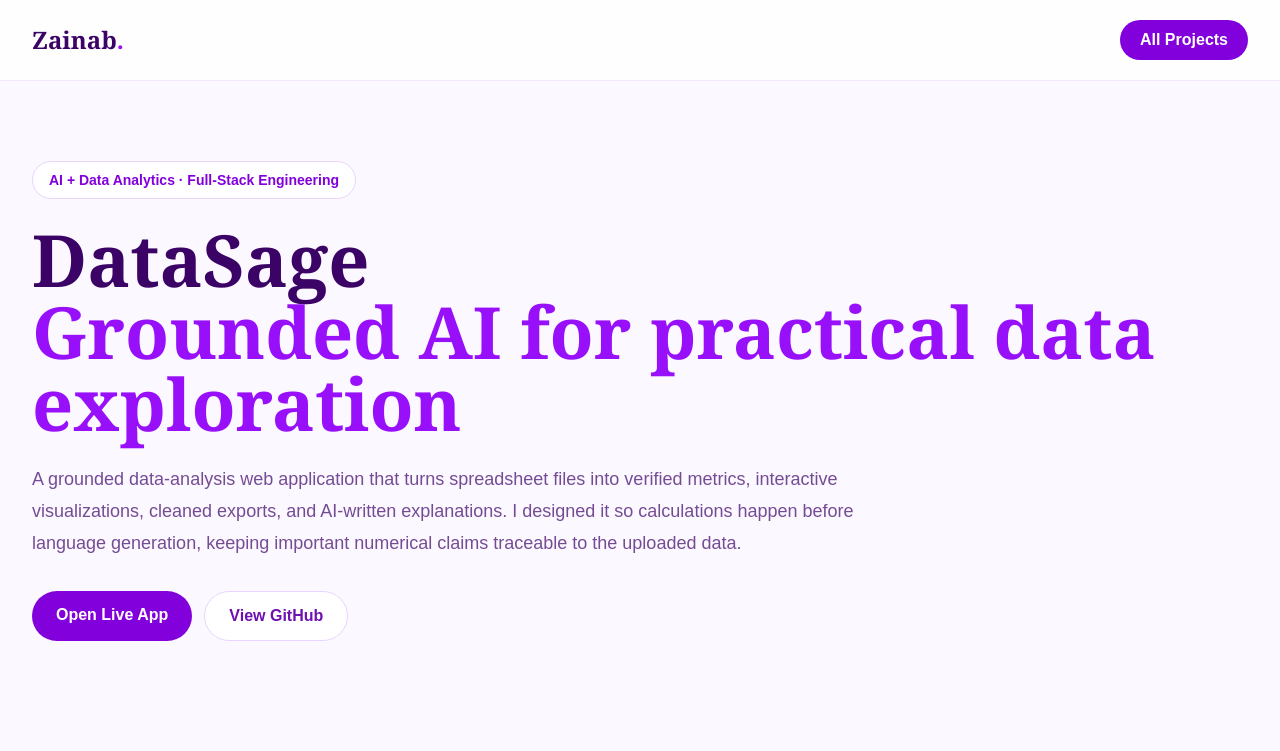
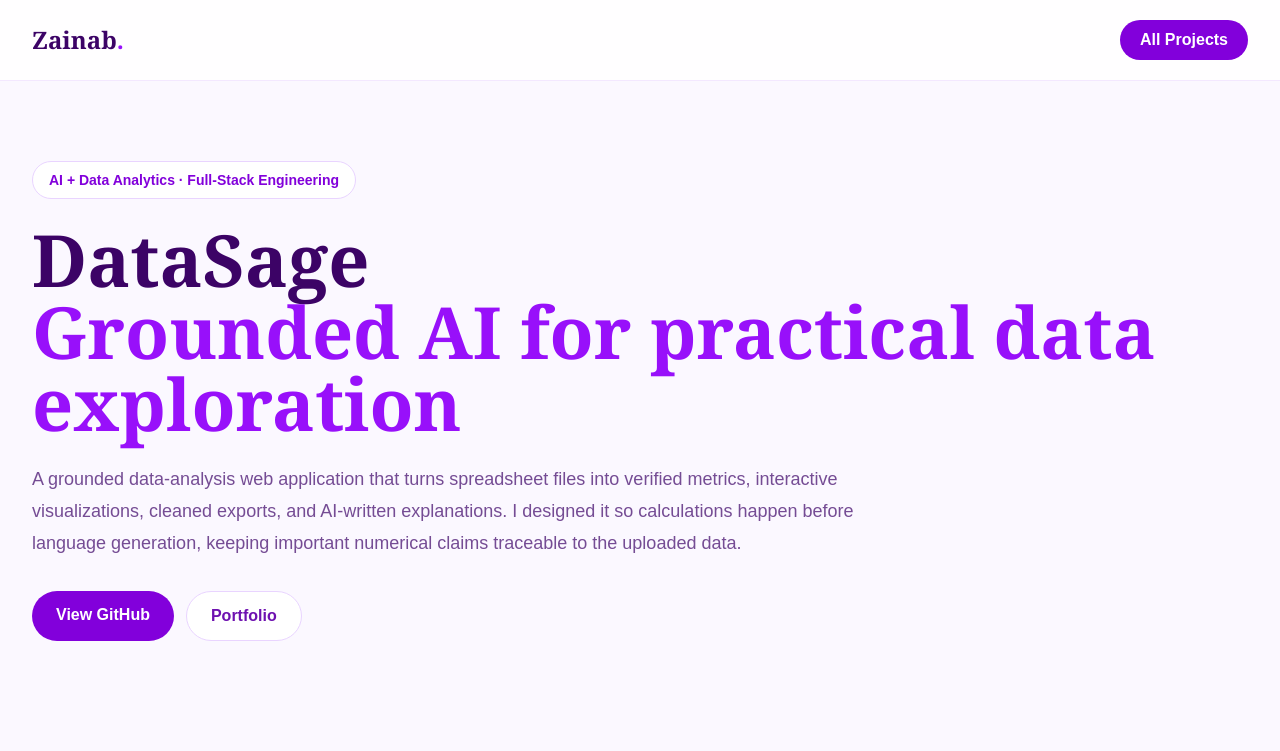
Before and after one commit to Zlawal79/zainab-portfolio, a Next.js app: page /projects/datasage in a window 1280 px wide. Shown: the top 751 px of the page. Built offline with nearby package versions, Linux system fonts and the light colour scheme.

Commit message:
Use public GitHub link for DataSage

```diff
--- a/app/projects/datasage/page.tsx
+++ b/app/projects/datasage/page.tsx
@@ -33,7 +33,7 @@ const evidence=[
 const tests=["CSV quoting and duplicate headers","Empty datasets and missing required columns","Currency-formatted and invalid values","Duplicate business IDs and unmatched joins","Refund double-counting prevention","Grounded question routing and project-plan risk calculations"];
 export default function Page(){return <main className="min-h-screen bg-[#fbf8ff] text-purple-950">
 <nav className="border-b border-purple-100 bg-white/90"><div className="mx-auto flex max-w-7xl items-center justify-between px-6 py-5 md:px-8"><Link href="/" className="font-serif text-2xl font-bold">Zainab<span className="text-purple-600">.</span></Link><Link href="/#projects" className="rounded-full bg-purple-700 px-5 py-2 font-semibold text-white">All Projects</Link></div></nav>
-<section className="mx-auto max-w-7xl px-6 py-20 md:px-8"><p className="inline-flex rounded-full border border-purple-200 bg-white px-4 py-2 text-sm font-bold text-purple-700">AI + Data Analytics · Full-Stack Engineering</p><h1 className="mt-6 font-serif text-5xl font-bold md:text-7xl">DataSage<span className="block text-purple-600">Grounded AI for practical data exploration</span></h1><p className="mt-6 max-w-4xl text-lg leading-8 text-purple-950/70">A grounded data-analysis web application that turns spreadsheet files into verified metrics, interactive visualizations, cleaned exports, and AI-written explanations. I designed it so calculations happen before language generation, keeping important numerical claims traceable to the uploaded data.</p><div className="mt-8 flex flex-wrap gap-3"><a href="https://datasage-ai.zainablawal714.chatgpt.site" target="_blank" className="rounded-full bg-purple-700 px-6 py-3 font-bold text-white">Open Live App</a><a href="https://github.com/Zlawal79/datasage-ai" target="_blank" className="rounded-full border border-purple-200 bg-white px-6 py-3 font-bold text-purple-800">View GitHub</a></div></section>
+<section className="mx-auto max-w-7xl px-6 py-20 md:px-8"><p className="inline-flex rounded-full border border-purple-200 bg-white px-4 py-2 text-sm font-bold text-purple-700">AI + Data Analytics · Full-Stack Engineering</p><h1 className="mt-6 font-serif text-5xl font-bold md:text-7xl">DataSage<span className="block text-purple-600">Grounded AI for practical data exploration</span></h1><p className="mt-6 max-w-4xl text-lg leading-8 text-purple-950/70">A grounded data-analysis web application that turns spreadsheet files into verified metrics, interactive visualizations, cleaned exports, and AI-written explanations. I designed it so calculations happen before language generation, keeping important numerical claims traceable to the uploaded data.</p><div className="mt-8 flex flex-wrap gap-3"><a href="https://github.com/Zlawal79/datasage-ai" target="_blank" className="rounded-full bg-purple-700 px-6 py-3 font-bold text-white">View GitHub</a><Link href="/" className="rounded-full border border-purple-200 bg-white px-6 py-3 font-bold text-purple-800">Portfolio</Link></div></section>
 <section className="mx-auto grid max-w-7xl gap-5 px-6 py-8 md:grid-cols-2 md:px-8"><div className="rounded-[2rem] border border-purple-100 bg-white p-8 shadow-sm"><p className="text-sm font-bold uppercase tracking-[.18em] text-purple-600">The Challenge</p><h2 className="mt-3 font-serif text-3xl font-bold">Useful data is not automatically useful insight.</h2><p className="mt-5 leading-8 text-purple-950/70">General-purpose AI can sound confident while getting calculations wrong, and manual spreadsheet analysis is slow for non-technical users. DataSage separates deterministic analysis from AI explanation so users can see evidence, formulas, join quality, assumptions, and limitations.</p></div><div className="rounded-[2rem] bg-purple-950 p-8 text-white"><p className="text-sm font-bold uppercase tracking-[.18em] text-purple-300">Why I cared about it</p><h2 className="mt-3 font-serif text-3xl font-bold">Ground the answer before generating the prose.</h2><p className="mt-5 leading-8 text-purple-100">I wanted the convenience of AI-assisted analysis without asking a user to blindly trust generated numbers. That led me to an auditable design: validate the files, calculate the evidence in code, and only then let the language model explain what the verified calculations show.</p></div></section>
 <section className="mx-auto max-w-7xl px-6 py-16 md:px-8"><p className="text-center text-sm font-bold uppercase tracking-[.18em] text-purple-600">Architecture</p><h2 className="mt-3 text-center font-serif text-4xl font-bold">How DataSage works</h2><div className="mt-10 grid gap-4 md:grid-cols-5">{workflow.map(([n,d])=><div key={n} className="rounded-2xl border border-purple-100 bg-white p-5 shadow-sm"><h3 className="font-bold text-purple-800">{n}</h3><p className="mt-3 text-sm leading-6 text-purple-950/65">{d}</p></div>)}</div></section>
 <section className="mx-auto max-w-7xl px-6 py-16 md:px-8"><h2 className="text-center font-serif text-4xl font-bold">What I built</h2><div className="mt-10 grid gap-5 md:grid-cols-2">{features.map(([n,d])=><div key={n} className="rounded-3xl border border-purple-100 bg-white p-7 shadow-sm"><h3 className="text-xl font-bold text-purple-800">{n}</h3><p className="mt-3 leading-7 text-purple-950/65">{d}</p></div>)}</div></section>
```
